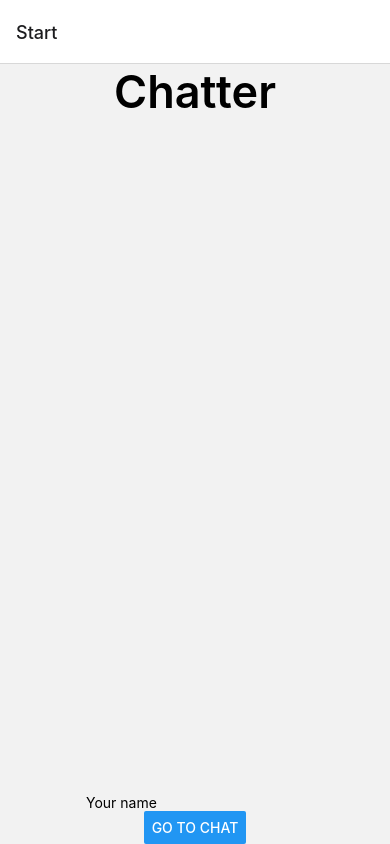
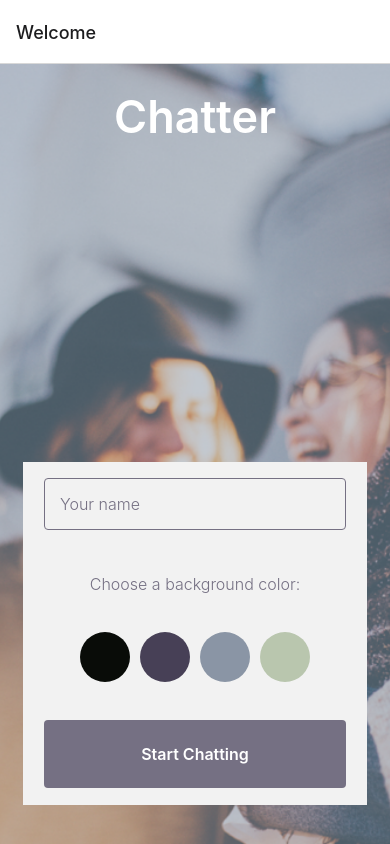
Before and after one commit to tinavngo/Chatter, a React Native app: screen /Welcome in a window 390 px wide. Built offline with nearby package versions, Linux system fonts and the light colour scheme.

Commit message:
Add functionalities + styling to components

```diff
--- a/App.js
+++ b/App.js
@@ -18,7 +18,7 @@ const App = () => {
       initialRouteName='Screen1'
       >
         <Stack.Screen
-        name="Start"
+        name="Welcome"
         component={Start}
         />
         <Stack.Screen
--- a/components/Chat.js
+++ b/components/Chat.js
@@ -1,18 +1,25 @@
+import { useEffect } from 'react';
 import { StyleSheet, View, Text } from 'react-native';
 
-const Chat = () => {
+const Chat = ({route, navigation}) => {
+    const { name } = route.params;
+
+    useEffect(() => {
+        navigation.setOptions({ title: name });
+      }, []);
+
  return (
    <View style={styles.container}>
-            <Text>Hello Screen2!</Text>
+     <Text>Welcome to the chat {name}!</Text>
    </View>
  );
 }
 
 const styles = StyleSheet.create({
  container: {
-        flex:1,
+   flex: 1,
    justifyContent: 'center',
-        alignItems: 'center',
+   alignItems: 'center'
  }
 });
 
--- a/components/Start.js
+++ b/components/Start.js
@@ -1,34 +1,130 @@
-import { startTransition } from "react";
-import { StyleSheet, View, Text, Button, TextInput } from "react-native";
+import { useState } from "react";
+import { StyleSheet, View, Text, Button, TextInput, ImageBackground, TouchableOpacity } from "react-native";
 
 const Start = ({ navigation }) => {
+    const colors = ['#090C08', '#474056', '#8A95A5', '#B9C6AE'];
+    const [name, setName] = useState('');
+    const [background, setBackground] = useState('');
+
 return (
     <View style={styles.container}>
+      <ImageBackground
+        source={require("../assets/Background Image.png")}
+        style={styles.imageBackground}
+      >
         <Text style={styles.title}>Chatter</Text>
+        <View style={styles.box}>
+            {/* input for user's name */}
         <TextInput
           style={styles.textInput}
-        placeholder='Your name'
+          value={name}
+          onChangeText={setName}
+          placeholder="Your name"
            />
-            <Button
-            title="Go to Chat"
-            onPress={() => navigation.navigate('Chat')}
+            {/* background color */}
+        <Text style={styles.chooseBgColor}>
+                        Choose a background color:
+        </Text>
+        <View style={styles.bgButton}>
+        {colors.map((color, index) => (
+        <TouchableOpacity
+             key={index}
+             style={[styles.circles, { backgroundColor: color }, background === color && styles.selectedColor,]}
+             onPress={() => setBackground(color)}
             />
+          ))}
+        </View>
+            {/* start chatting */}
+        <TouchableOpacity
+          style={styles.button}
+          onPress={() =>
+            navigation.navigate("Chat", { name: name, background: background })
+            }
+          >
+                <Text style={styles.chatButtonText}>Start Chatting</Text>
+         </TouchableOpacity>
+       </View>
+     </ImageBackground>
    </View>
  );
 }
 
 const styles = StyleSheet.create({
     container: {
-        flex:1,
+        flex: 1,
+        justifyContent: "center",
+        alignItems: "center",
+    },
+    imageBackground: {
+        flex: 1,
+        alignItems: 'center',
         justifyContent: 'center',
-        alignItems: 'center'
+        height: '100%',
+        width: '100%',
     },
     title: {
-        flex: 3,
+        flex: 1,
         fontSize: 45,
-        fontWeight: 600,
-        fontColor: '#FFFFFF'
+        fontWeight: '600',
+        color: '#FFFFFF',
+        margin: 25,
+    },
+    box: {
+        // backgroundColor: '#ffffff',
+        backgroundColor: '#f2f2f2',
+        width: '88%',
+        height: '44%',
+        alignItems: 'center',
+        justifyContent: 'space-around',
+        marginBottom: '10%'
+    },
+    textInput: {
+        width: '88%',
+        borderColor: '#757083',
+        borderRadius: 4,
+        color: '#757083',
+        fontSize: 16,
+        fontWeight: '300',
+        opacity: 50,
+        padding: 15,
+        borderWidth: 1,
+        marginBottom: 10,
+    },
+    chooseBgColor: {
+        color: '#757083',
+        fontSize: 16,
+        fontWeight: '300',
+        opacity: 100,
+    },
+    bgButton: {
+        flexDirection: 'row',
+        justifyContent: 'center',
+    },
+    circles: {
+        width: 50,
+        height: 50,
+        borderRadius: 25,
+        margin: 5
+    },
+    selectedColor: {
+        borderColor: '#c0c0c0',
+        borderWidth: 1,
+    },
+    button: {
+        alignItems: 'center',
+        backgroundColor: '#757083',
+        borderRadius: 4,
+        height: '20%',
+        justifyContent: 'center',
+        padding: 10,
+        width: '88%',
+    },
+    chatButtonText: {
+        fontSize: 16,
+        fontWeight: '600',
+        color: '#FFFFFF',
     }
 });
 
+
 export default Start;
```
Lines whose indentation alone changed are shown as unchanged.
